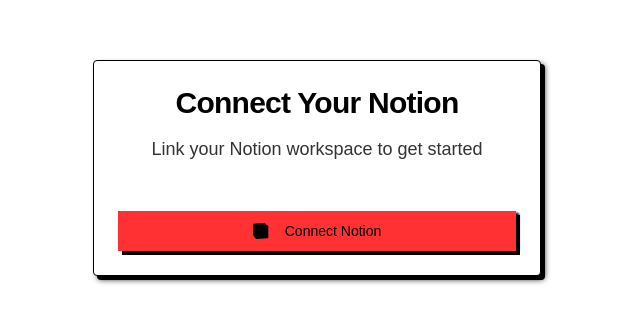
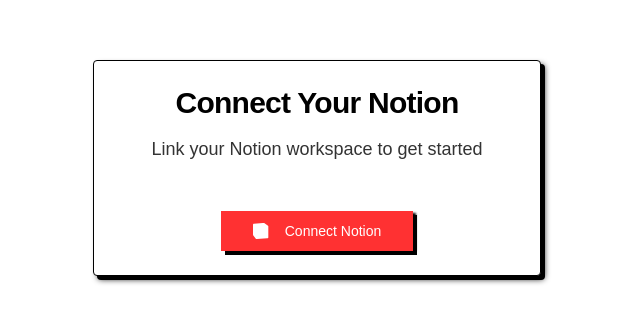
Before and after one commit to iheboueslati909/summ-it, a Next.js app: page / in a window 1280 px wide. Shown: the part 232-554 px from the top of the page, without its empty margins (323-963 px from the left). Built offline with nearby package versions, Linux system fonts and the light colour scheme; no server answers.

Commit message:
fixed "connect notion" button styling

```diff
--- a/app/page.tsx
+++ b/app/page.tsx
@@ -41,12 +41,16 @@
             </div>
           )}
 
-          <Button asChild size="lg" className="w-full">
-            <a href="/api/auth/notion">
+          <form action="/api/auth/notion" method="GET">
+            <Button
+              size="lg"
+              className="w-full"
+              type="submit"
+            >
               <NotionIcon className="mr-2 h-5 w-5" />
               Connect Notion
-            </a>
-          </Button>
+            </Button>
+          </form>
         </CardContent>
       </Card>
     </main>
```
